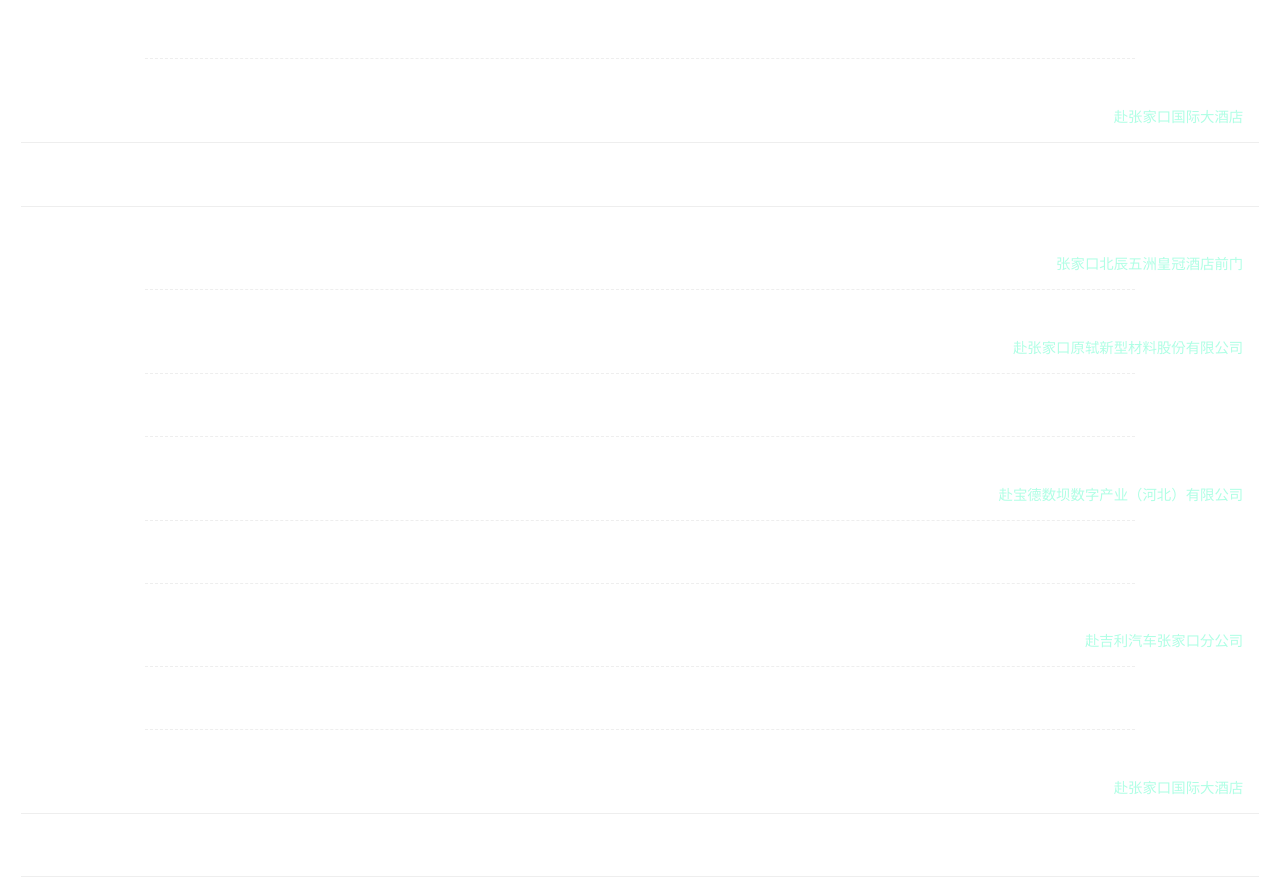
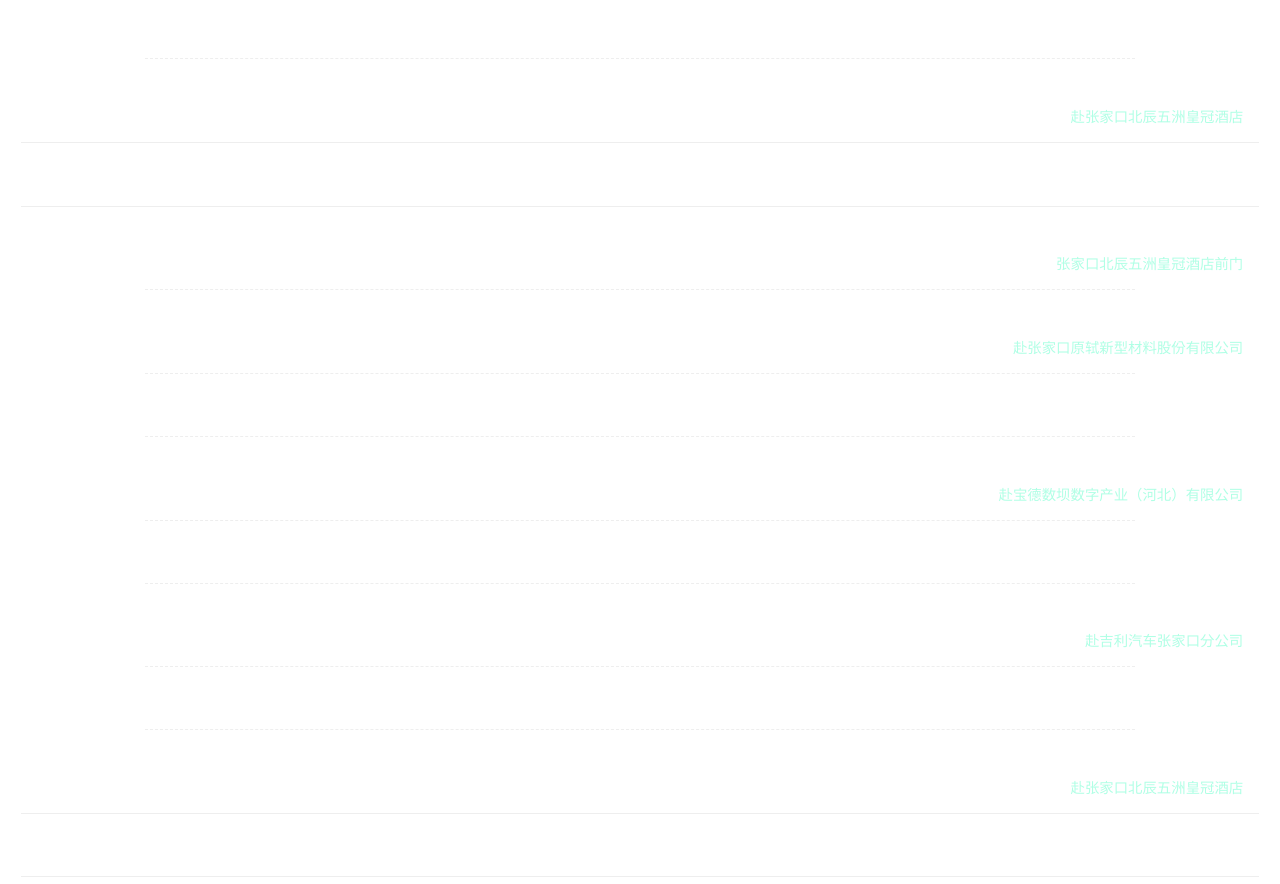
Before and after one commit to libin47/SigninBaiChengQianYuan, a Python web app: template app/templates/timeanpai.html in a window 1280 px wide. Shown: the part 1524-2408 px from the top of the page. Run offline with Jinja, Linux system fonts and the light colour scheme; the template is opened without the code that fills it, so the values that code supplies are empty.

Commit message:
修改酒店

```diff
--- a/app/templates/timeanpai.html
+++ b/app/templates/timeanpai.html
@@ -154,7 +154,7 @@
 			<div class="time-time">16:10-16:30</div>
 			<div class="time-thing">乘车</div>
 		</div>
-		<div class="time-address">赴张家口国际大酒店</div>
+		<div class="time-address">赴张家口北辰五洲皇冠酒店</div>
 
 		<div class="time-day">B组行程安排（2号车）</div>
 		<div class="time-hour">
@@ -210,7 +210,7 @@
 			<div class="time-time">16:20-16:50</div>
 			<div class="time-thing">乘车</div>
 		</div>
-		<div class="time-address">赴张家口国际大酒店</div>
+		<div class="time-address">赴张家口北辰五洲皇冠酒店</div>
 
 
 		<div class="time-day">C组行程安排（3号车）</div>
```
